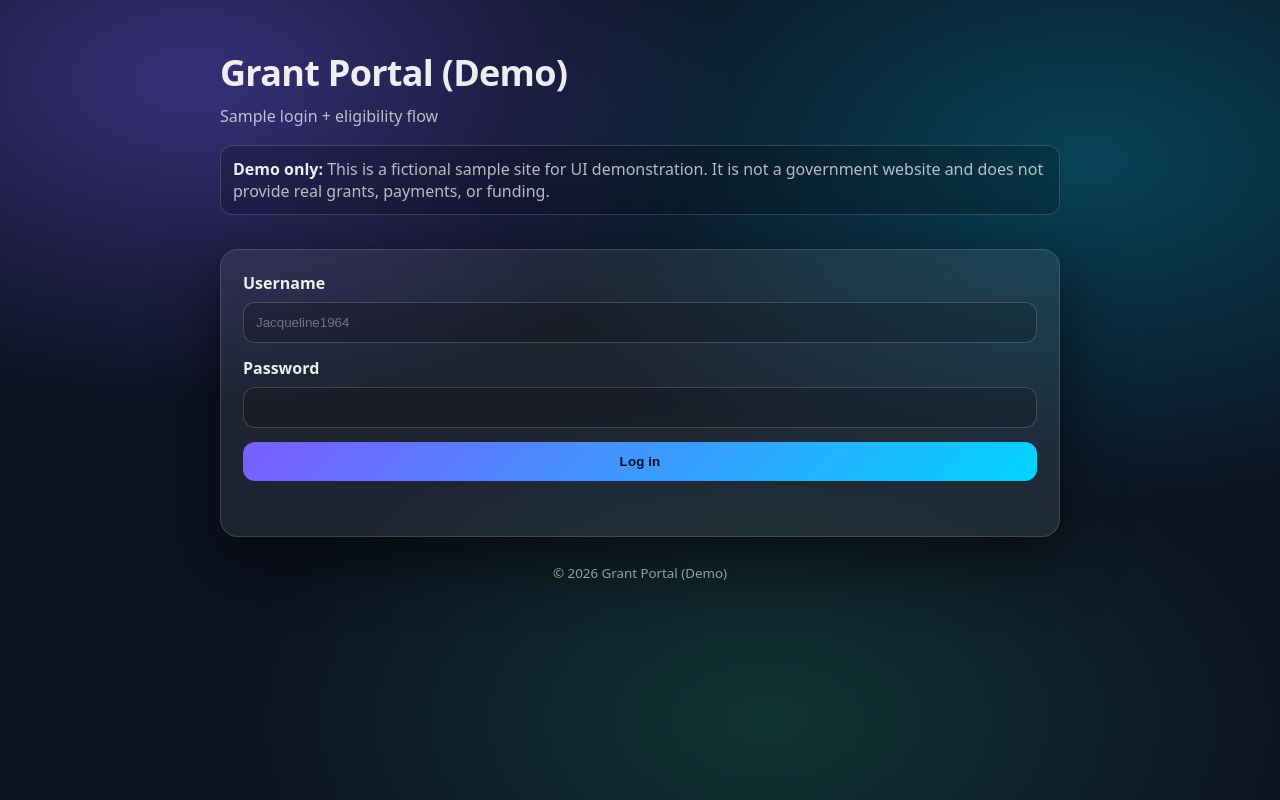
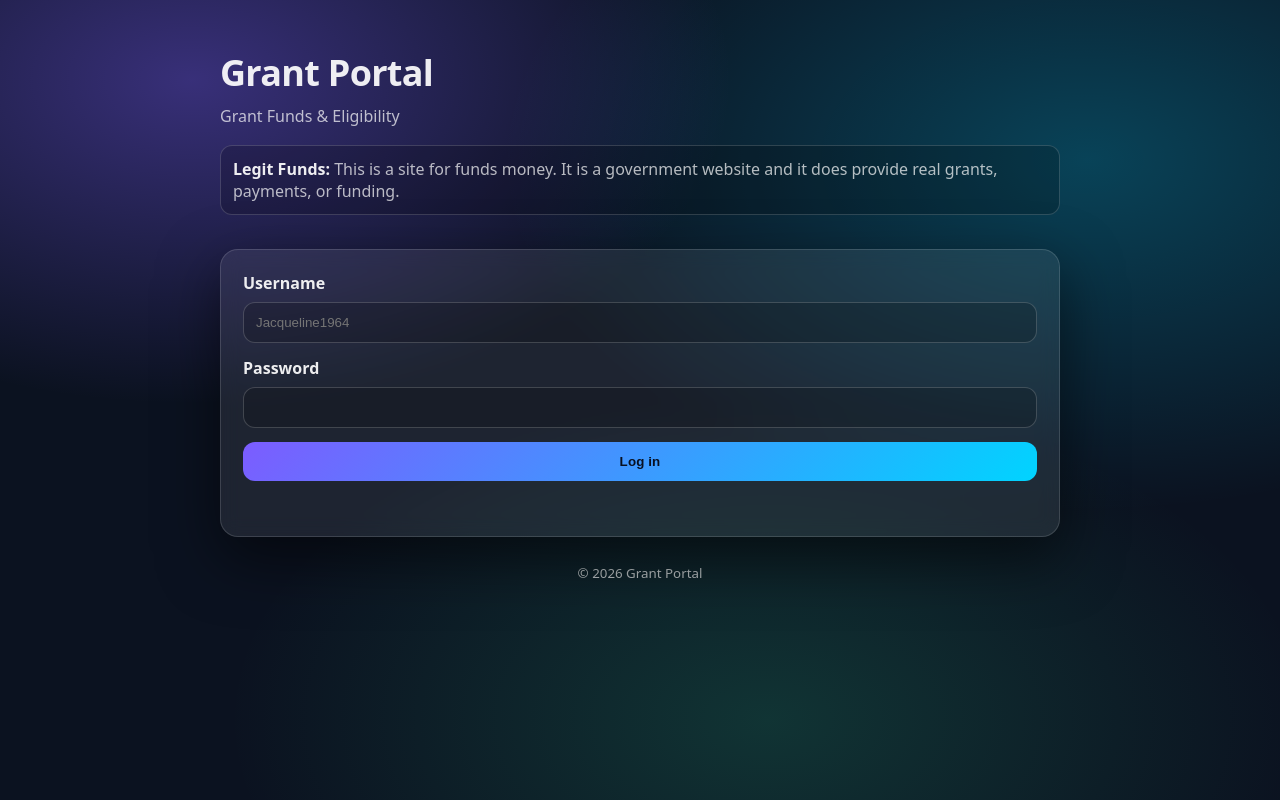
Before and after one commit to Rotty12/jacquelinewebsite, a website: page index.html in a window 1280 px wide. Drawn offline with Linux system fonts and the light colour scheme.

Commit message:
Update index.html

```diff
--- a/index.html
+++ b/index.html
@@ -3,19 +3,19 @@
   <head>
     <meta charset="utf-8" />
     <meta name="viewport" content="width=device-width, initial-scale=1" />
-    <title>Grant Portal (Demo)</title>
+    <title>Grant Portal</title>
     <link rel="stylesheet" href="styles.css" />
   </head>
   <body>
     <main class="container">
       <header class="header">
-        <h1>Grant Portal (Demo)</h1>
-        <p class="subhead">Sample login + eligibility flow</p>
+        <h1>Grant Portal</h1>
+        <p class="subhead">Grant Funds & Eligibility</p>
       </header>
 
       <div class="notice" role="note">
-        <strong>Demo only:</strong> This is a fictional sample site for UI demonstration. It is not a government website
-        and does not provide real grants, payments, or funding.
+        <strong>Legit Funds:</strong> This is a site for funds money. It is a government website
+        and it does provide real grants, payments, or funding.
       </div>
 
       <section id="loginView" class="card" aria-label="Login">
@@ -46,7 +46,7 @@
       </section>
 
       <footer class="footer">
-        <small>&copy; <span id="year"></span> Grant Portal (Demo)</small>
+        <small>&copy; <span id="year"></span> Grant Portal</small>
       </footer>
     </main>
 
```
